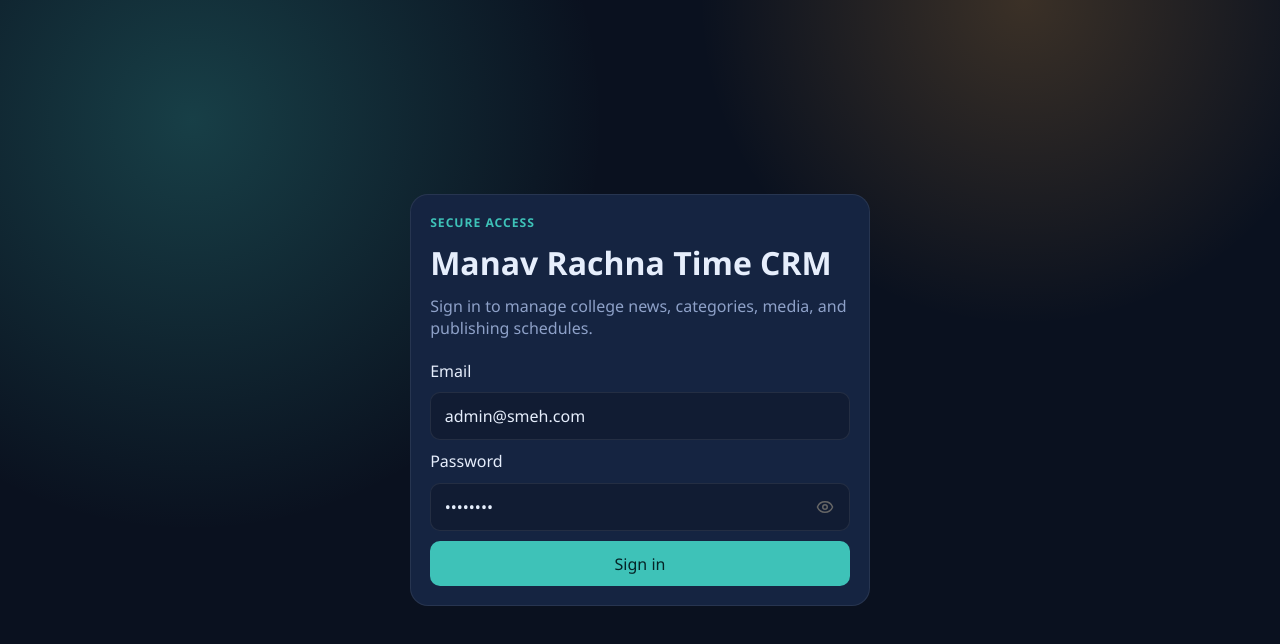
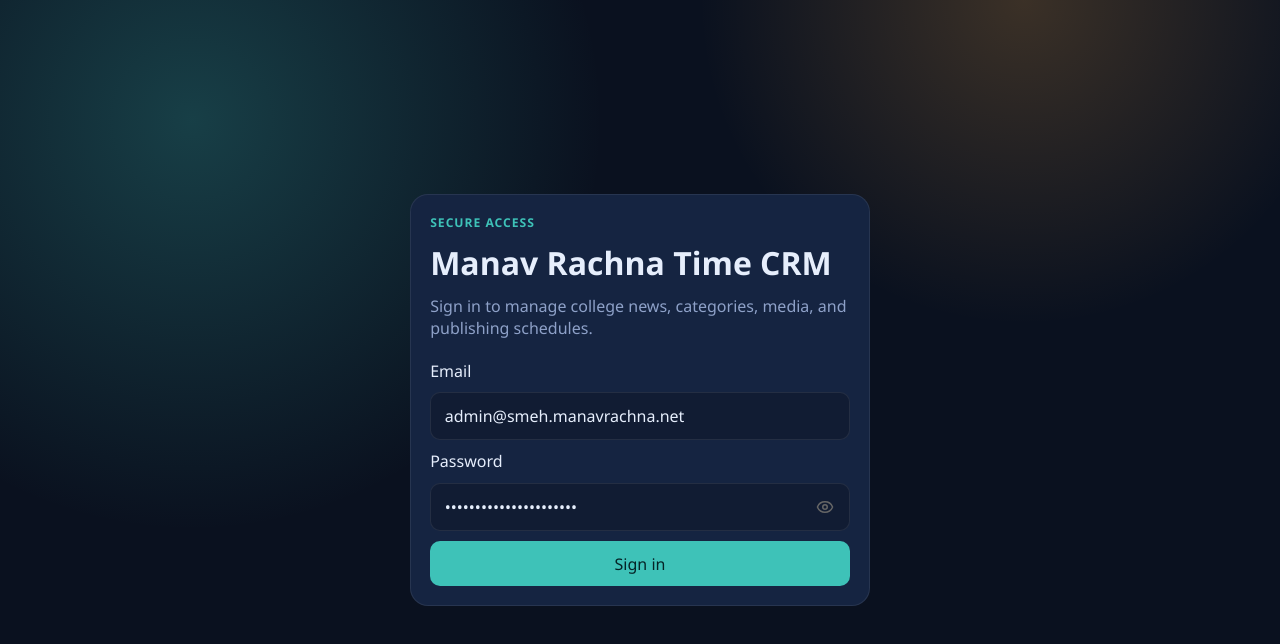
Before and after one commit to Astro-Saurav/SMEH_NEWS, a React (Vite) app in the folder frontend/admin-crm/: page /login in a window 1280 px wide. Shown: the top 644 px of the page. Built offline with nearby package versions, Linux system fonts and the light colour scheme; no server answers.

Commit message:
chore: update admin credentials in seed script and UI

```diff
--- a/frontend/admin-crm/src/pages/LoginPage.jsx
+++ b/frontend/admin-crm/src/pages/LoginPage.jsx
@@ -7,8 +7,8 @@
 export function LoginPage () {
   const { login } = useAuth()
   const navigate = useNavigate()
-  const [email, setEmail] = useState('admin@smeh.com')
-  const [password, setPassword] = useState('admin123')
+  const [email, setEmail] = useState('admin@smeh.manavrachna.net')
+  const [password, setPassword] = useState('admin@smeh@manavrachna')
   const [showPassword, setShowPassword] = useState(false)
   const [loading, setLoading] = useState(false)
 
```
Also changed, not shown: 1 other file (tests, documents, lock files or other folders).
